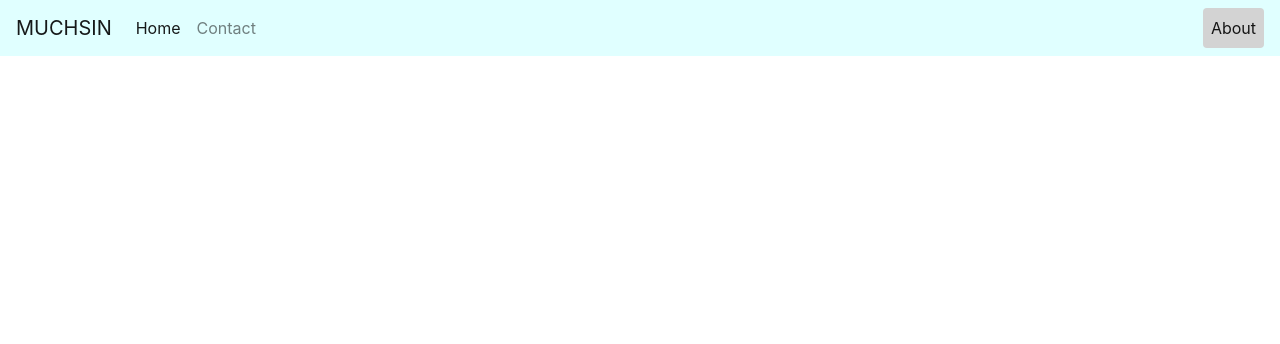
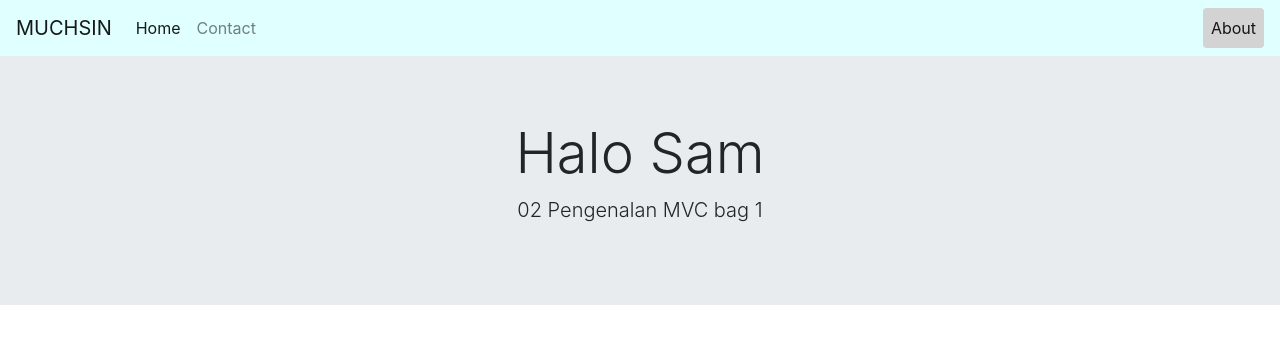
Before and after one commit to muchsinalkatiri/02-Pengenalan-MVC-bag-1, a CodeIgniter app: page /02-Pengenalan-MVC-bag-1/ in a window 1280 px wide. Shown: the top 344 px of the page. Run offline with CodeIgniter, Linux system fonts and the light colour scheme; some libraries are stand-ins or nearby versions.

Commit message:
add jumbotron

```diff
--- a/application/views/welcome_message.php
+++ b/application/views/welcome_message.php
@@ -30,5 +30,11 @@
 				</form>
 			</div>
 		</nav>
+		<div class="jumbotron jumbotron-fluid text-center">
+			<div class="container">
+				<h1 class="display-4">Halo Sam</h1>
+				<p class="lead">02 Pengenalan MVC bag 1</p>
+			</div>
+		</div>
 	</body>
 </html>
```
